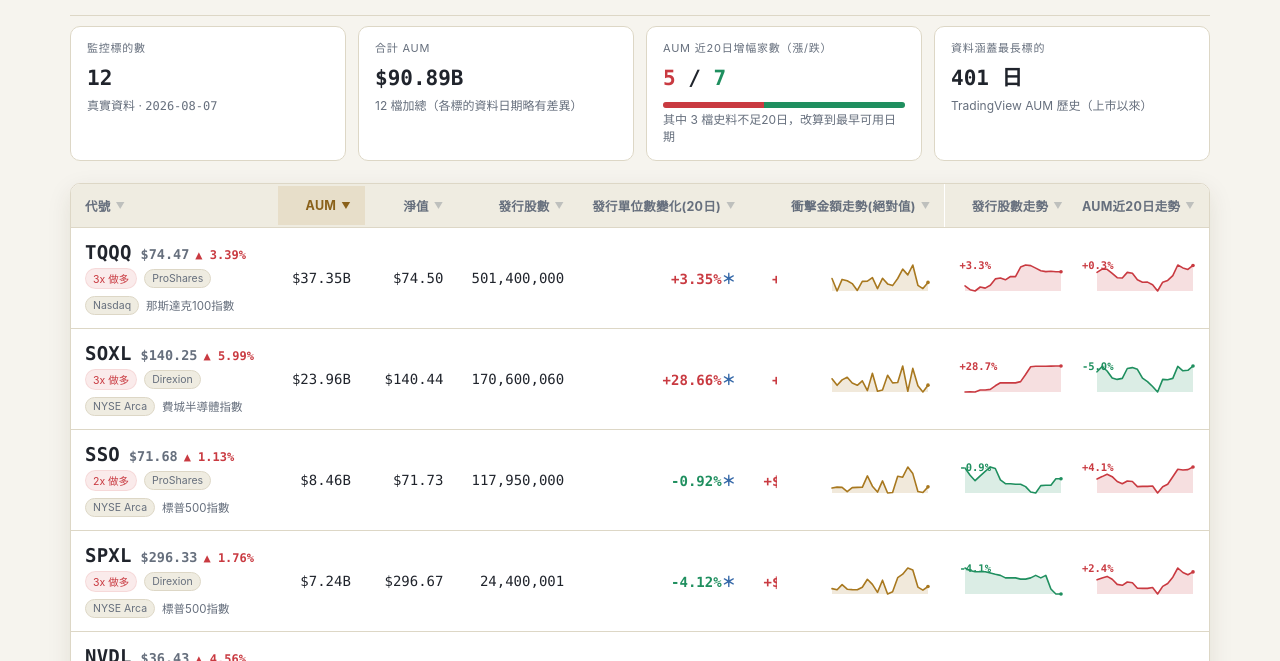
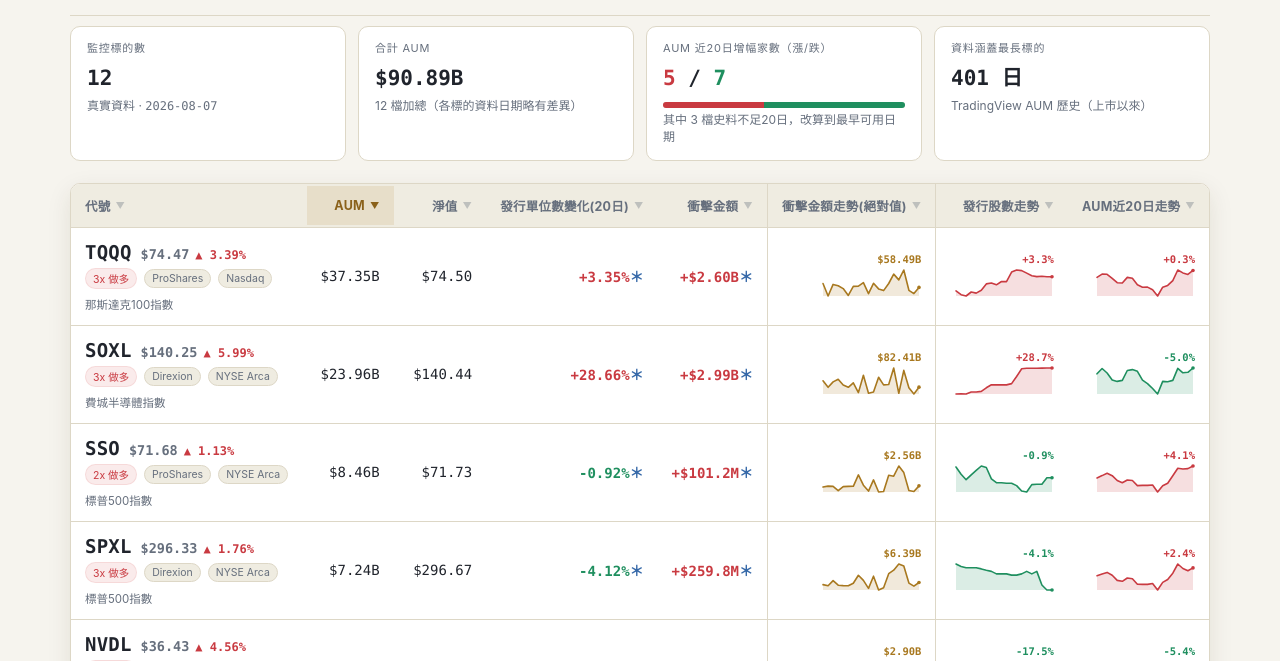
Before and after one commit to kevin92827/etf-dashboard, a plain HTML site: page index.html in a window 1280 px wide. Shown: the part 128-789 px from the top of the page. Drawn offline with Linux system fonts and the light colour scheme.

Commit message:
更新: 移除發行股數欄位、修正20日走勢標註遮擋、衝擊金額走勢加數值

```diff
--- a/index.html
+++ b/index.html
@@ -119,12 +119,12 @@
   .est-mark { color: var(--est); font-weight: 700; cursor: help; }
   .na { color: var(--text-faint); cursor: help; }
 
-  .spark-cell { display: flex; align-items: center; justify-content: flex-end; position: relative; }
+  .spark-cell { display: flex; flex-direction: column; align-items: flex-end; justify-content: center; gap: 3px; position: relative; }
   td.spark-td { cursor: pointer; }
   .spark-svg { width: 100px; height: 30px; display: block; overflow: visible; }
   .spark-svg:hover { filter: brightness(1.15); }
-  .spark-chg-badge { position: absolute; top: -3px; left: 0; font-size: 10.5px; font-weight: 700; line-height: 1; pointer-events: none; font-variant-numeric: tabular-nums; }
-  .spark-chg-badge.pos { color: var(--pos); } .spark-chg-badge.neg { color: var(--neg); } .spark-chg-badge.zero { color: var(--text-faint); }
+  .spark-chg-badge { font-size: 10.5px; font-weight: 700; line-height: 1; pointer-events: none; font-variant-numeric: tabular-nums; }
+  .spark-chg-badge.pos { color: var(--pos); } .spark-chg-badge.neg { color: var(--neg); } .spark-chg-badge.zero { color: var(--text-faint); } .spark-chg-badge.neutral { color: var(--accent); }
 
   /* pin the two chart columns to the right edge of the scroll area — at narrower panel widths the table
      needs horizontal scroll, and without this the sparklines (the whole point of those columns) were the
@@ -287,7 +287,6 @@ const COLUMNS = [
   { key: "code", label: "代號" },
   { key: "aum", label: "AUM" },
   { key: "nav", label: "淨值" },
-  { key: "sharesOut", label: "發行股數" },
   { key: "sharesOutChg20", label: "發行單位數變化(20日)" },
   { key: "impactAmount", label: "衝擊金額" },
   { key: "impactSpark", label: "衝擊金額走勢(絕對值)" },
@@ -501,10 +500,7 @@ function renderBody() {
       : `此標的NAV暫無逐日歷史，這是最新快照的估算值（詳見文末附錄）`;
     const navCell = r.nav === null ? `<span class="na" title="無資料">—</span>` :
       `${fmtUSD2(r.nav)}${r.navIsEstimate ? `<span class="est-mark" title="${navTip}">＊</span>` : ""}`;
-    const sharesOutCell = (r.sharesOut === null || r.sharesOut === undefined)
-      ? `<span class="na" title="無資料">—</span>`
-      : `${fmtInt(r.sharesOut)}`;
-    const sharesOutChgTip = "發行單位數變化（估算）＝近20個交易日 AUM/淨值(或市價)比值 頭尾變化率，方法與「發行股數走勢」縮圖相同，詳見文末附錄";
+    const sharesOutChgTip = `發行單位數變化（估算）＝近20個交易日 AUM/淨值(或市價)比值 頭尾變化率，方法與「發行股數走勢」縮圖相同${r.sharesOutDate ? "・資料日期 " + r.sharesOutDate : ""}，詳見文末附錄`;
     const sharesOutChgCell = (r.sharesOutChg20 === null || r.sharesOutChg20 === undefined)
       ? `<span class="na" title="史料不足，無法計算">—</span>`
       : `<span class="delta ${deltaClass(r.sharesOutChg20)}">${fmtPct(r.sharesOutChg20)}</span><span class="est-mark" title="${sharesOutChgTip}">＊</span>`;
@@ -534,11 +530,11 @@ function renderBody() {
         </td>
         <td class="num" title="US$ ${fmtInt(r.aum)}・資料日期 ${r.aumDate || "—"}">${fmtUSDCompact(r.aum)}</td>
         <td class="num">${navCell}</td>
-        <td class="num" title="${r.sharesOutDate ? "資料日期 " + r.sharesOutDate : ""}">${sharesOutCell}</td>
         <td class="num" title="${sharesOutChgTip}">${sharesOutChgCell}</td>
         <td class="num">${impactCell}</td>
-        <td class="num spark-td sticky-col-3" title="近${impactSparkSeries.values.length}個交易日 衝擊金額(估算,絕對值)走勢・點擊查看完整歷史">
+        <td class="num spark-td sticky-col-3" title="近${impactSparkSeries.values.length}個交易日 衝擊金額(估算,絕對值)走勢，${r.impactSpark === null || r.impactSpark === undefined ? "合計史料不足" : "近20日合計 " + fmtUSDCompact(r.impactSpark)}・點擊查看完整歷史">
           <div class="spark-cell">
+            ${(r.impactSpark === null || r.impactSpark === undefined) ? "" : `<span class="spark-chg-badge neutral">${fmtUSDCompact(r.impactSpark)}</span>`}
             ${sparkSVG(impactSparkSeries.values, "zero", "impactSpark-" + r.code)}
             <div class="chart-tooltip" id="impactSparkTip-${r.code}"></div>
           </div>
```
